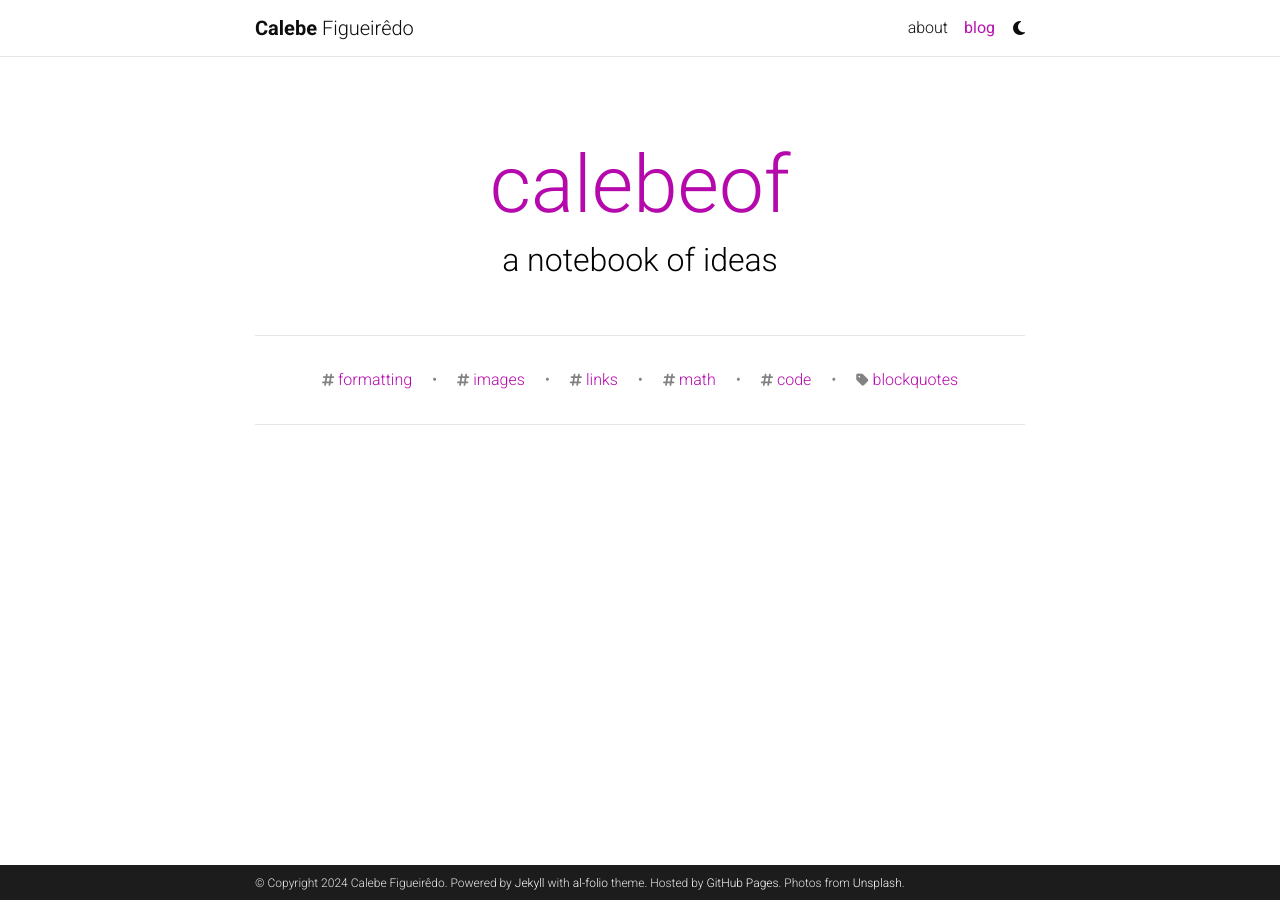
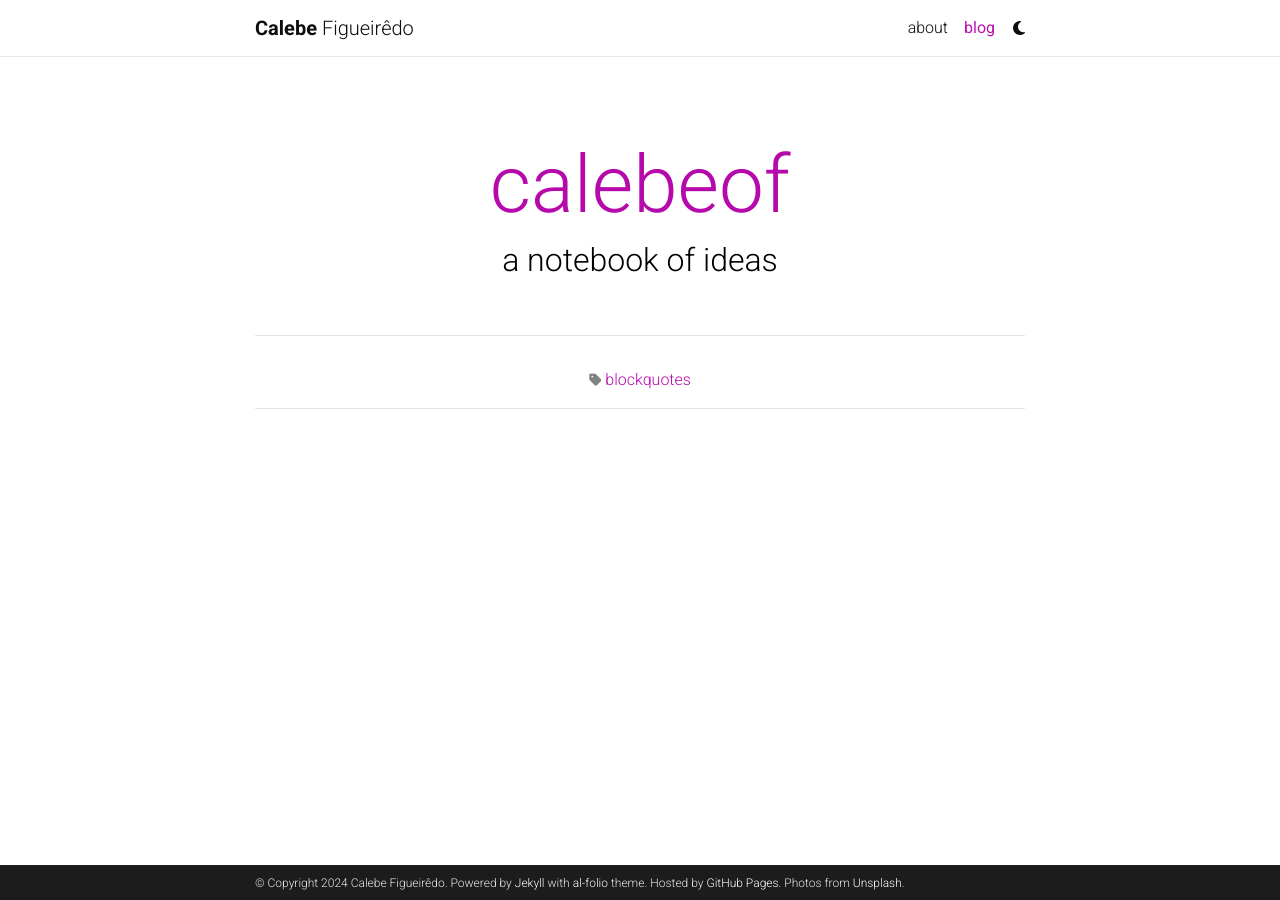
Before and after one commit to calebeof/calebeof.github.io, a Jekyll site: the page built from _pages/blog.md, in a window 1280 px wide. Built offline with Jekyll 4.4.1, drawn with Linux system fonts in a browser that asks for light colours; the list of posts is cut into pages by our own code; comment, search, counter and statistics services are not loaded; a style sheet for code colours, icons or effects is not loaded.

Commit message:
remove tags

```diff
--- a/_config.yml
+++ b/_config.yml
@@ -263,7 +263,7 @@
     tag: '/blog/tag/:name/'
     category: '/blog/category/:name/'
 
-display_tags: ['formatting', 'images', 'links', 'math', 'code'] # these tags will be displayed on the front page of your blog
+display_tags: [] # these tags will be displayed on the front page of your blog
 display_categories: ['blockquotes'] # these categories will be displayed on the front page of your blog
 
 # -----------------------------------------------------------------------------
```
